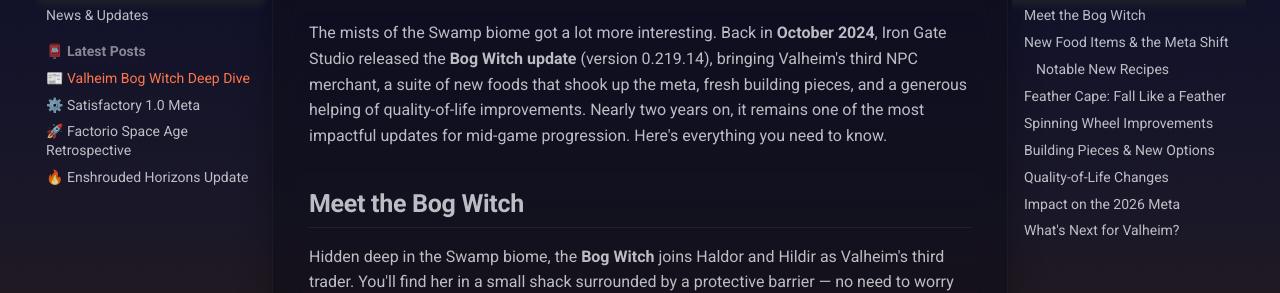
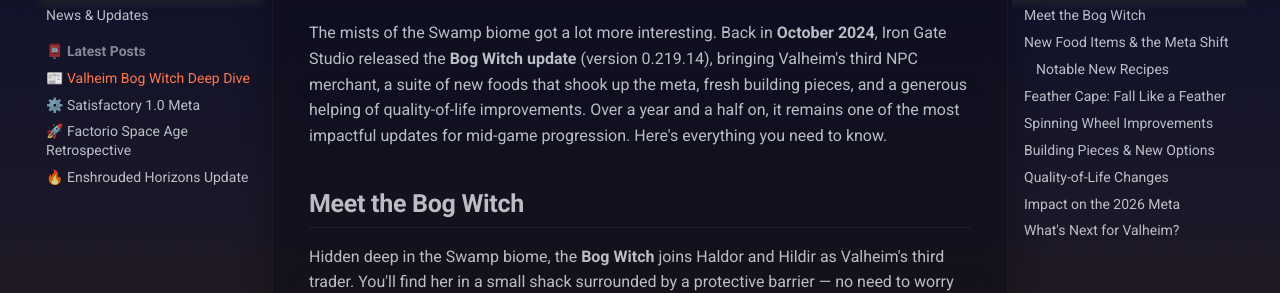
Before and after one commit to chenqingzhiv/game-guide, an MkDocs documentation site: the page built from docs/news/posts/2026-07-05-valheim-bog-witch-update.md, in a window 1280 px wide and 1400 px high. Shown: the part 271-564 px from the top of the window. Built offline with MkDocs 1.6.1 and Material for MkDocs 9.7.7, drawn with Linux system fonts in a browser that asks for light colours; nearby versions of some CDN libraries; library files that are not in the unit come from our copies; some of the changed text lies outside the part shown.

Commit message:
fix: Valheim Bog Witch article - correct Feather Cape crafting station (Workbench, not Artisan Table) and fix 'nearly two years' timeframe

```diff
--- a/docs/news/posts/2026-07-05-valheim-bog-witch-update.md
+++ b/docs/news/posts/2026-07-05-valheim-bog-witch-update.md
@@ -10,7 +10,7 @@
 
 # Valheim Bog Witch Update: A Complete Guide to the Swamp's New Merchant
 
-The mists of the Swamp biome got a lot more interesting. Back in **October 2024**, Iron Gate Studio released the **Bog Witch update** (version 0.219.14), bringing Valheim's third NPC merchant, a suite of new foods that shook up the meta, fresh building pieces, and a generous helping of quality-of-life improvements. Nearly two years on, it remains one of the most impactful updates for mid-game progression. Here's everything you need to know.
+The mists of the Swamp biome got a lot more interesting. Back in **October 2024**, Iron Gate Studio released the **Bog Witch update** (version 0.219.14), bringing Valheim's third NPC merchant, a suite of new foods that shook up the meta, fresh building pieces, and a generous helping of quality-of-life improvements. Over a year and a half on, it remains one of the most impactful updates for mid-game progression. Here's everything you need to know.
 
 ## Meet the Bog Witch
 
```
Also changed, not shown: other parts of docs/news/posts/2026-07-05-valheim-bog-witch-update.md (+1 -1 lines).
